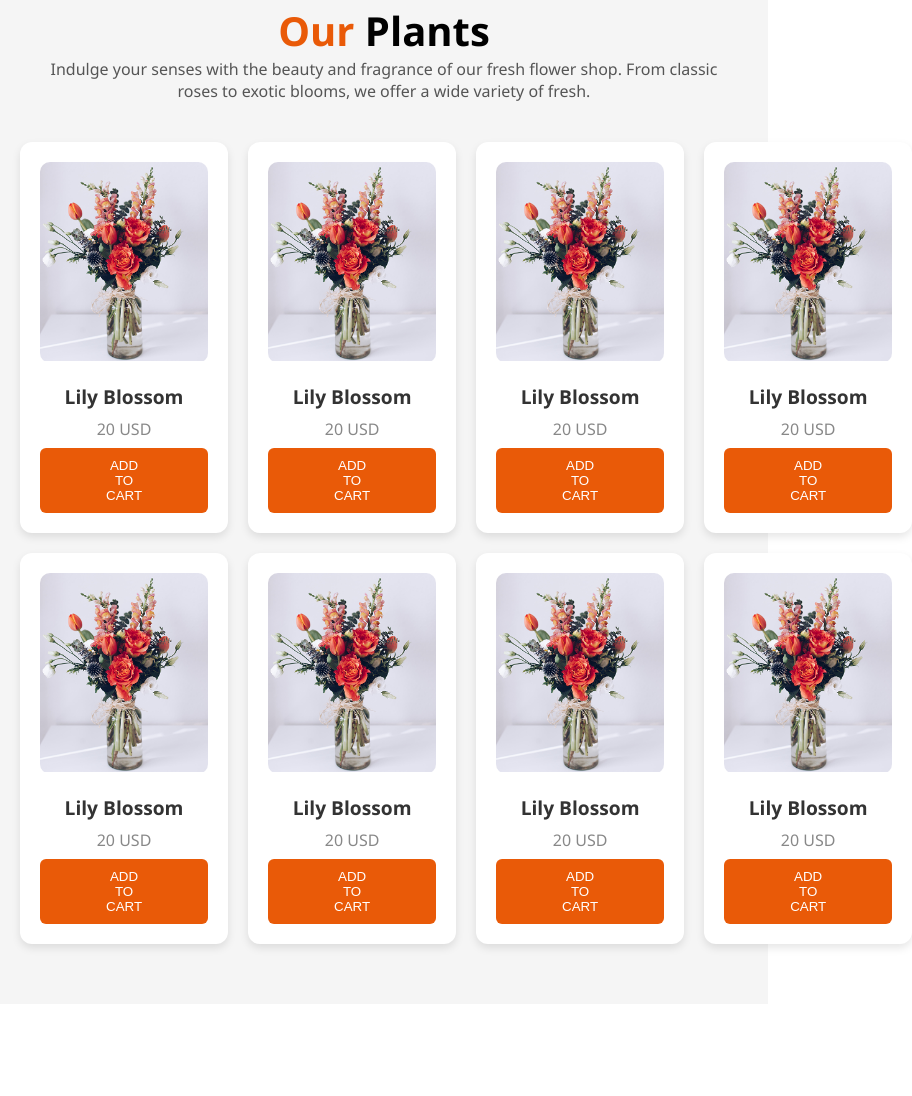
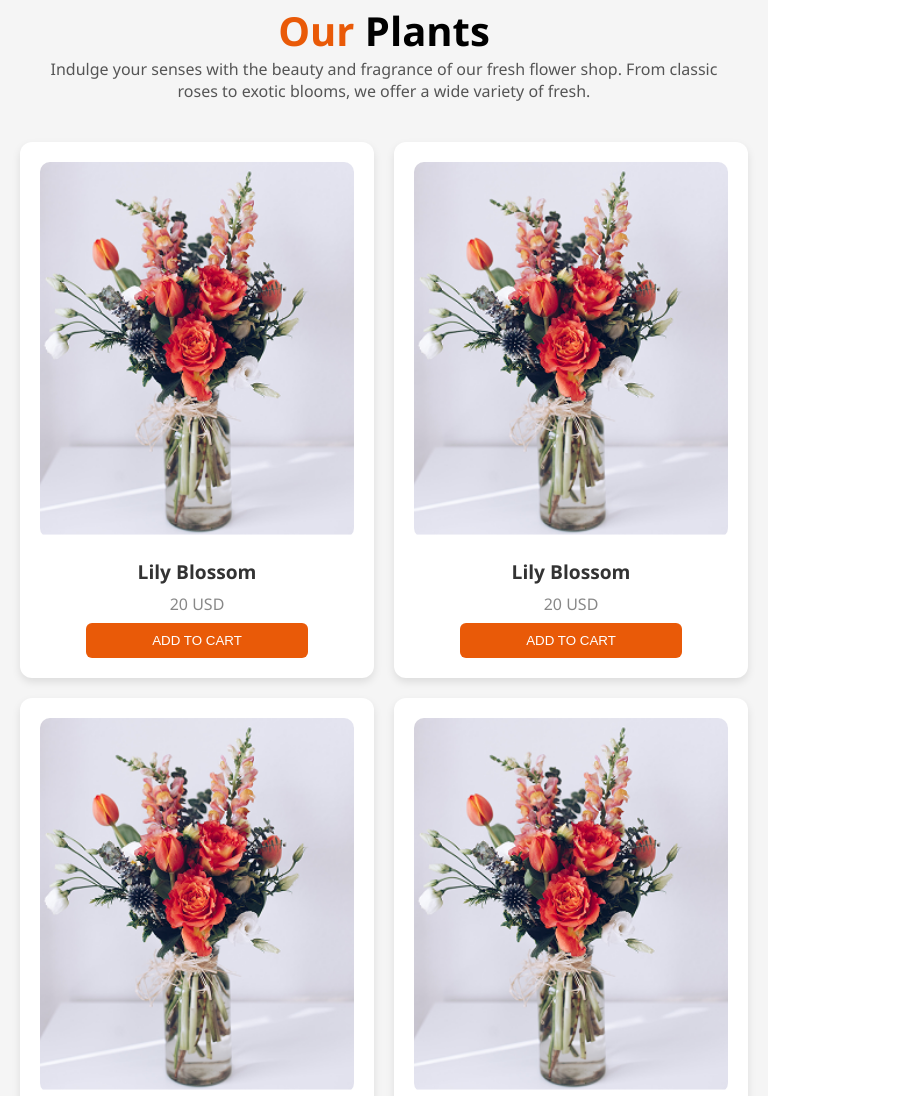
Before and after one commit to rimiruma/Assignment-2-, a plain HTML site: page index.html in a window 768 px wide. Shown: the part 719-1815 px from the top of the page, 912 px wide, since content can reach past the window. Before the commit the page ends 1723 px from the top, so only its background shows below. Drawn offline with Linux system fonts and the light colour scheme.

Commit message:
added plants section responsive stup done

```diff
--- a/styles/assignment2.css
+++ b/styles/assignment2.css
@@ -201,57 +201,6 @@ nav {
     background-color: #1b5e20;
   }
 
-
-  /* Base styles */
-/* .plants-section {
-  padding: 60px 20px;
-  background-color: #f9f9f9;
-  font-family: 'Segoe UI', sans-serif;
-  text-align: center;
-}
-
-.plants-section .container {
-  max-width: 1200px;
-  margin: auto;
-}
-
-.plants-section .header h1 {
-  font-size: 2.5rem;
-  margin-bottom: 10px;
-  color: #2e7d32;
-}
-
-.plants-section .header p {
-  font-size: 1rem;
-  color: #555;
-  margin-bottom: 40px;
-  max-width: 700px;
-  margin-left: auto;
-  margin-right: auto;
-}
-
-.plant-gallery {
-  display: grid;
-  grid-template-columns: repeat(4, 1fr);
-  gap: 15px;
-  justify-content: center;
-}
-
-.plant-gallery img {
-  width: 100%;
-  height: auto;
-  border-radius: 12px;
-  box-shadow: 0 4px 8px rgba(0,0,0,0.1);
-  transition: transform 0.3s ease;
-}
-
-.plant-gallery img:hover {
-  transform: scale(1.05);
-} */
-
-
-
-
 /* Responsive Styles */
 
 @media screen and (max-width: 576px) {
@@ -281,6 +230,12 @@ nav {
       /* .hero-image img {
         max-height: 160px;
       } */
+
+      /* plants section responsive */
+
+      .plant-gallery {
+        grid-template-columns: repeat(1, 1fr);
+      }
 }
 
 
@@ -312,4 +267,8 @@ nav {
         font-size: 2rem;
         margin-top: 65px;
       }
+      /* plants section responsive styles */
+      .plant-gallery {
+        grid-template-columns: repeat(2, 1fr);
+      }
 }
```
